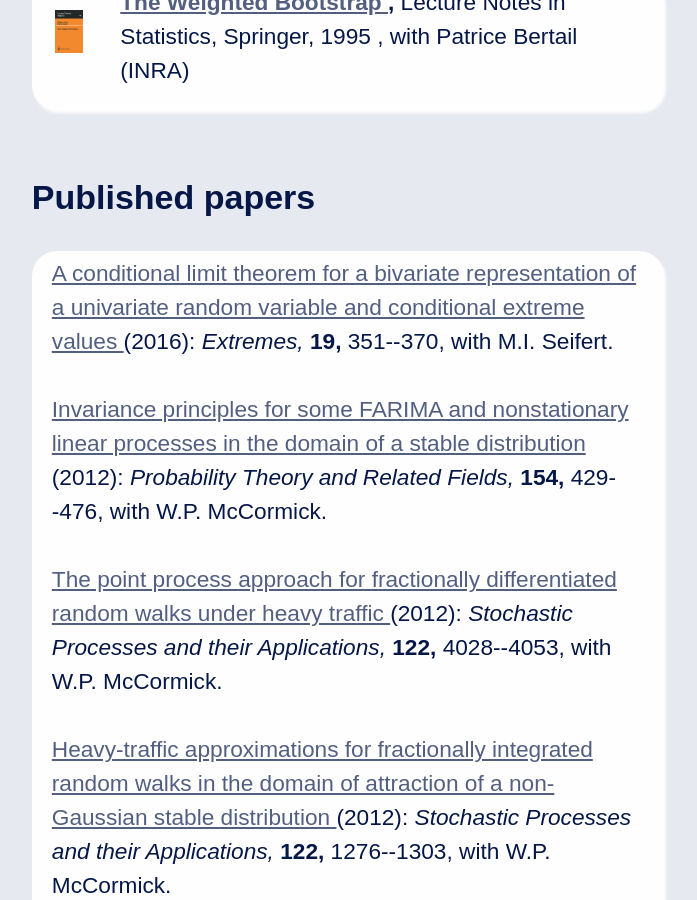
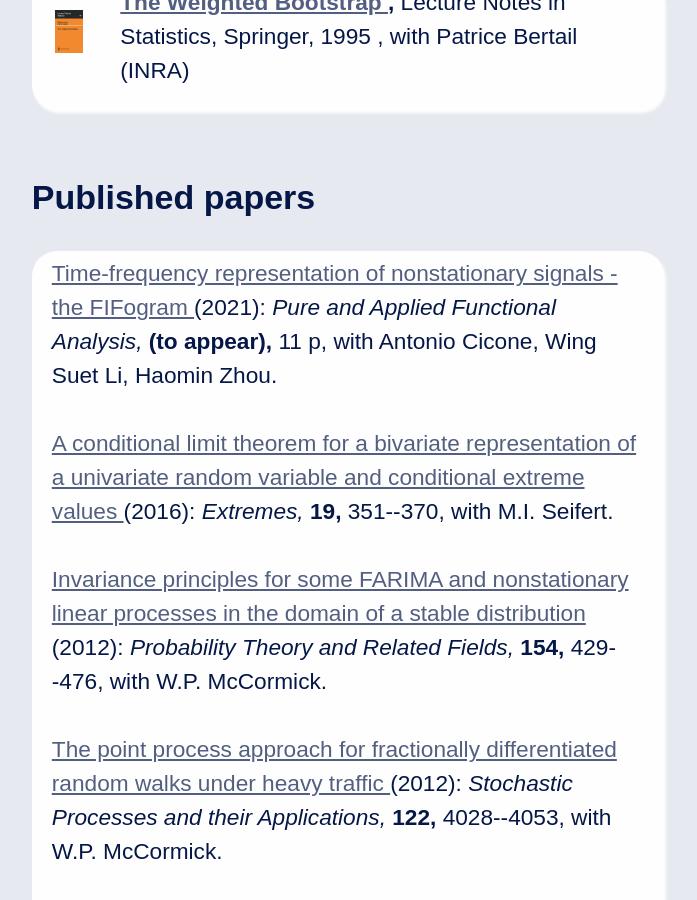
Before and after one commit to ph-barbe/ph-barbe.github.io, a Jekyll site: the page built from research.html, in a window 1280 px wide and 900 px high, scrolled down 1053 px. Shown: the whole window, without its empty margins (229-926 px from the left). Built offline with Jekyll 4.4.1, drawn with Linux system fonts in a browser that asks for light colours; some of the changed text lies outside the part shown.

Commit message:
add PAFA paper in published

```diff
--- a/_data/publications_articles.yml
+++ b/_data/publications_articles.yml
@@ -1,3 +1,10 @@
+- title: Time-frequency representation of nonstationary signals - the FIFogram
+  coauthor: Antonio Cicone, Wing Suet Li, Haomin Zhou
+  journal: Pure and Applied Functional Analysis
+  volume: (to appear)
+  url: https://arxiv.org/abs/2011.14209
+  pages: 11 p
+  year: 2021
 - title: A conditional limit theorem for a bivariate representation of a univariate random variable and conditional extreme values
   coauthor: M.I. Seifert
   journal: Extremes
--- a/_data/unpublished_articles.yml
+++ b/_data/unpublished_articles.yml
@@ -1,9 +1,3 @@
-- title: Time-frequency representation of nonstationary signals - the FIFogram
-  coauthor: Antonio Cicone, Wing Suet Li, Haomin Zhou
-  url: https://arxiv.org/abs/2011.14209
-  pages: 11 p
-  year: 2020
-
 - title: On q-algebraic equations and their power series solutions
   coauthor: W.P. McCormick
   url: https://arxiv.org/abs/1311.5549
```
Also changed, not shown: 1 other file.
